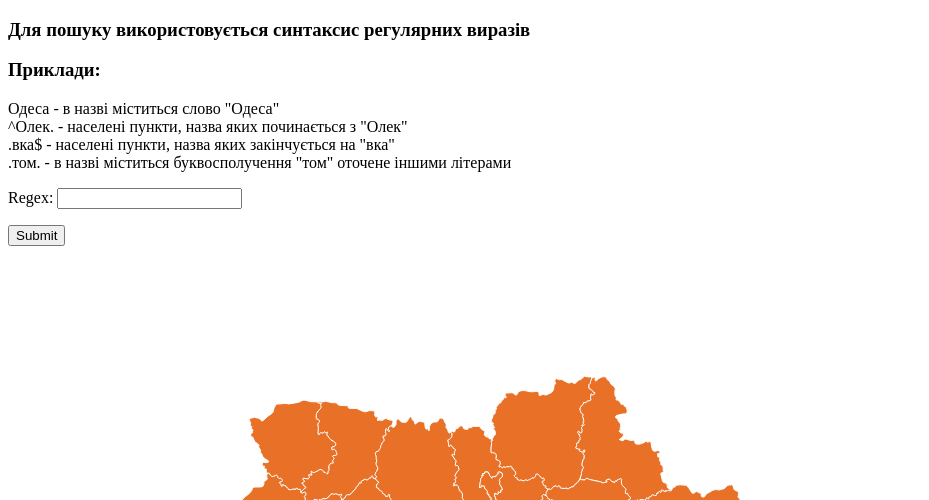
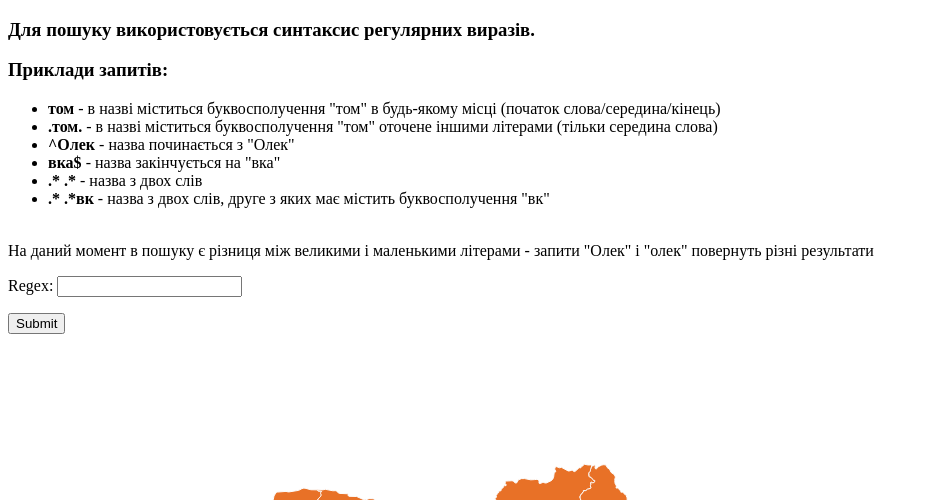
Before and after one commit to VKravchenk0/settlement_name_analyzer, a Flask app: page / in a window 1280 px wide. Shown: the top 500 px of the page, without its empty margins (0-929 px from the left). Run offline with Flask 2, Linux system fonts and the light colour scheme.

Commit message:
Updated examples

```diff
--- a/app.py
+++ b/app.py
@@ -27,6 +27,11 @@ def create_app():
     @app.route('/js/<path:path>')
     def send_js(path):
         return send_from_directory('templates/js', path)
+
+    # serving js files
+    @app.route('/css/<path:path>')
+    def send_css(path):
+        return send_from_directory('templates/css', path)
 
     # https://flatlogic.com/blog/top-mapping-and-maps-api/
     @app.route("/")
--- a/templates/client-side-rendering.html
+++ b/templates/client-side-rendering.html
@@ -3,6 +3,7 @@
 <head>
     <meta charset="UTF-8">
     <title>FlaskApp</title>
+    <link rel="stylesheet" href="/css/style.css">
     <script src="/js/lib/d3-3.5.3.min.js"></script>
     <script src="/js/lib/topojson-1.6.9.min.js"></script>
     <script src="/js/lib/datamaps-0.4.4.world.min.js"></script>
@@ -10,12 +11,24 @@
     <script src="/js/lib/jquery-3.6.0.min.js"></script>
 </head>
 <body>
-    <h3>Для пошуку використовується синтаксис регулярних виразів</h3>
-    <h3>Приклади:</h3>
-    <div>Одеса - в назві міститься слово "Одеса"</div>
-    <div>^Олек. - населені пункти, назва яких починається з "Олек"</div>
-    <div>.вка$ - населені пункти, назва яких закінчується на "вка"</div>
-    <div>.том. - в назві міститься буквосполучення "том" оточене іншими літерами</div>
+    <div class="disclaimer">
+        <h3>Для пошуку використовується синтаксис регулярних виразів.</h3>
+        <div class="examples">
+            <h3>Приклади запитів:</h3>
+            <ul>
+                <li><span>том</span> - в назві міститься буквосполучення "том" в будь-якому місці (початок слова/середина/кінець)</li>
+                <li><span>.том.</span> - в назві міститься буквосполучення "том" оточене іншими літерами (тільки середина слова)</li>
+                <li><span>^Олек</span> - назва починається з "Олек"</li>
+                <li><span>вка$</span> - назва закінчується на "вка"</li>
+                <li><span>.* .*</span> - назва з двох слів</li>
+                <li><span>.* .*вк</span> - назва з двох слів, друге з яких має містить буквосполучення "вк"</li>
+            </ul>
+
+        </div>
+        <br/>
+        <div>На даний момент в пошуку є різниця між великими і маленькими літерами - запити "Олек" і "олек" повернуть різні результати</div>
+    </div>
+
     <div id="controls">
       <p>
           <label for="settlement_name_regex">Regex:</label>
--- /dev/null
+++ b/templates/css/style.css
@@ -0,0 +1,3 @@
+.disclaimer .examples ul li span {
+    font-weight: bold
+}
```
